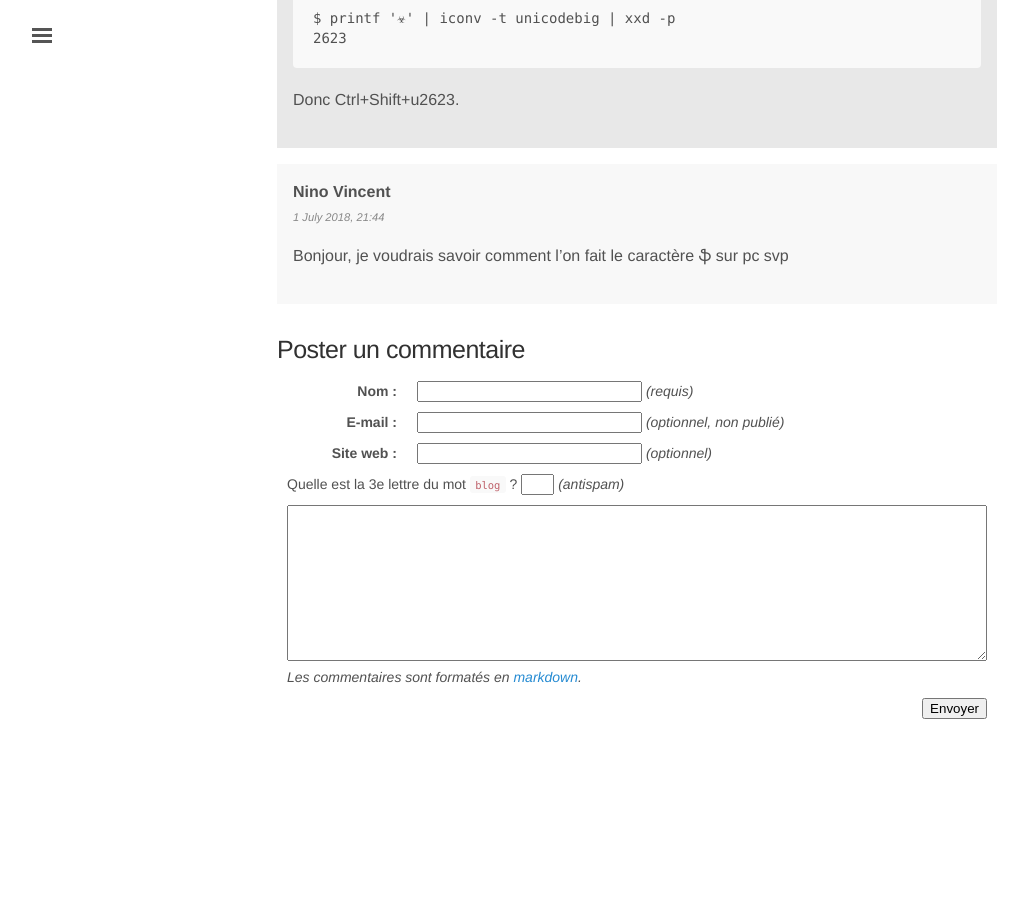
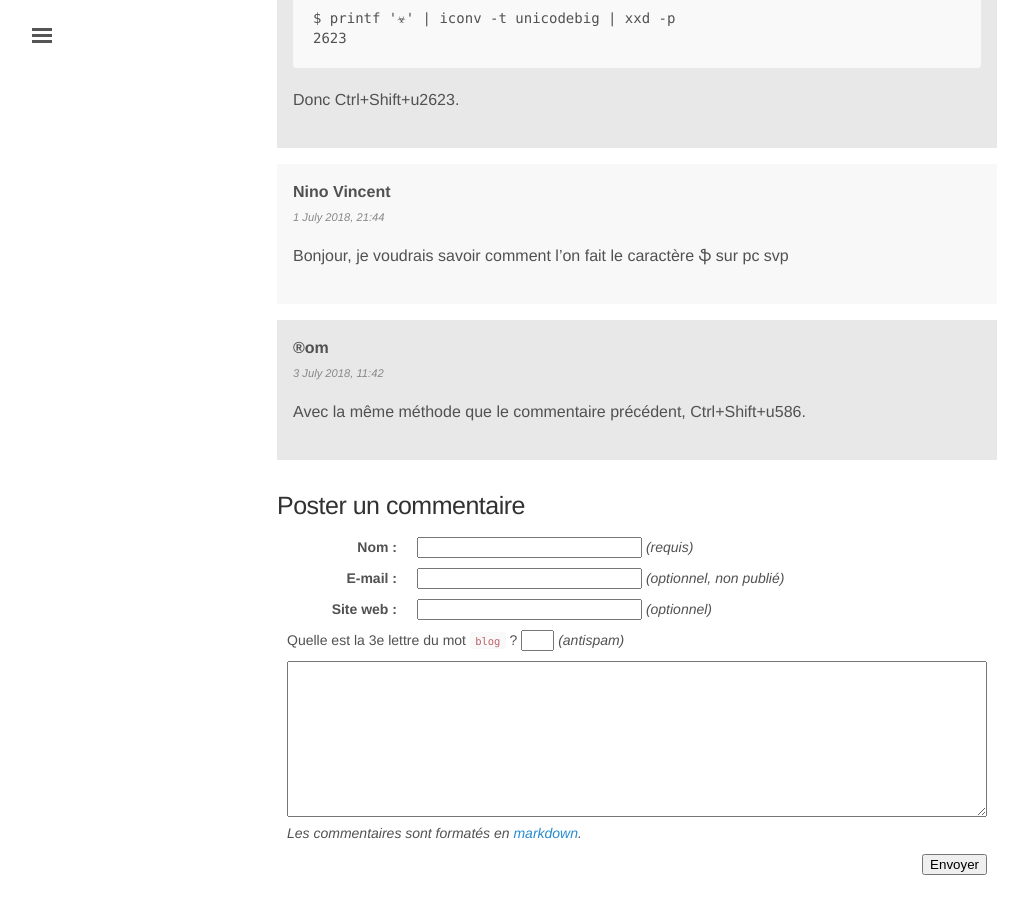
Before and after one commit to rom1v/blog.rom1v.com, a Jekyll site: the page built from _posts/2009-02-01-taper-des-caracteres-speciaux-sous-gnulinux.md, in a window 1280 px wide and 900 px high, scrolled down 12054 px. Shown: the whole window, without its empty margins (3-1031 px from the left). Built offline with Jekyll 4.4.1, drawn with Linux system fonts in a browser that asks for light colours; before the commit the page ends 12798 px from its top, so only the background shows below that.

Commit message:
Publish comment 38 for special chars

```diff
--- a/_data/comments-2009-02-taper-des-caracteres-speciaux-sous-gnulinux.yaml
+++ b/_data/comments-2009-02-taper-des-caracteres-speciaux-sous-gnulinux.yaml
@@ -368,3 +368,8 @@
   date: 2018-07-01 21:44:09+02:00
   contents: |
     Bonjour, je voudrais savoir comment l'on fait le caractère ֆ sur pc svp
+- id: 38
+  author: ®om
+  date: 2018-07-03 11:42:09+02:00
+  contents: |
+    Avec la même méthode que le commentaire précédent, Ctrl+Shift+u586.
```
